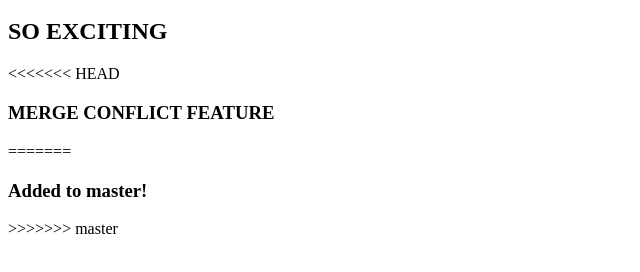
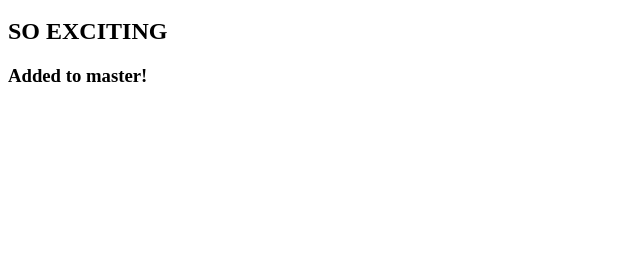
Before and after one commit to mstorino/playground, a plain HTML site: page index.html in a window 1280 px wide. Shown: the part 48-320 px from the top of the page, without its empty margins (0-640 px from the left). Drawn offline with Linux system fonts and the light colour scheme.

Commit message:
feature1

```diff
--- a/index.html
+++ b/index.html
@@ -8,10 +8,6 @@
 <body>
   <h1>Git It</h1>
   <h2>SO EXCITING</h2>
-<<<<<<< HEAD
-  <h3>MERGE CONFLICT FEATURE</h3>
-=======
   <h3>Added to master!</h3>
->>>>>>> master
 </body>
 </html>
```
